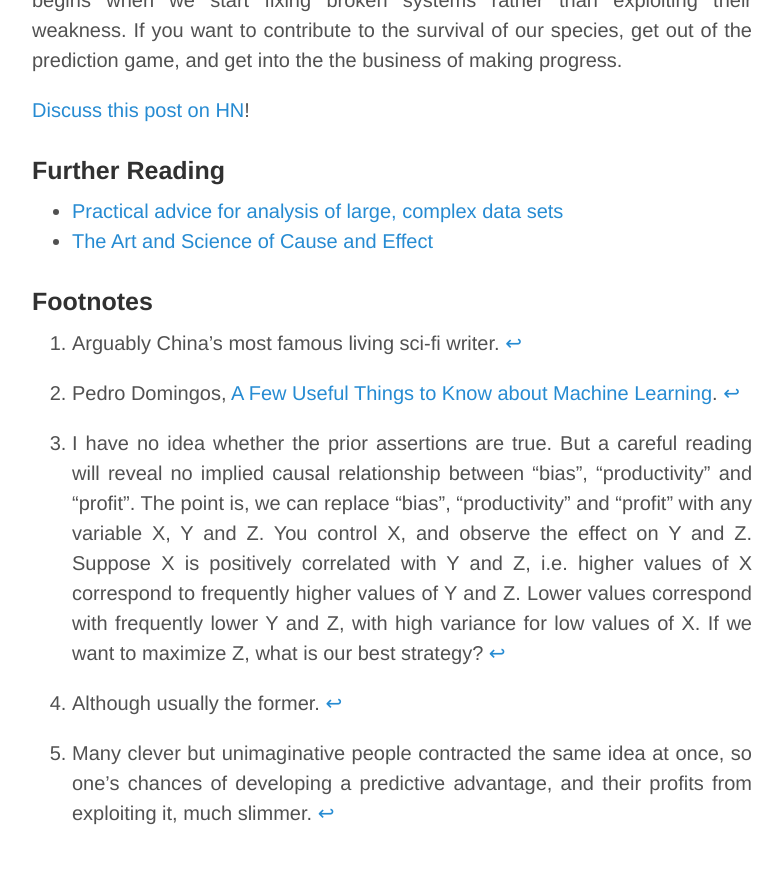
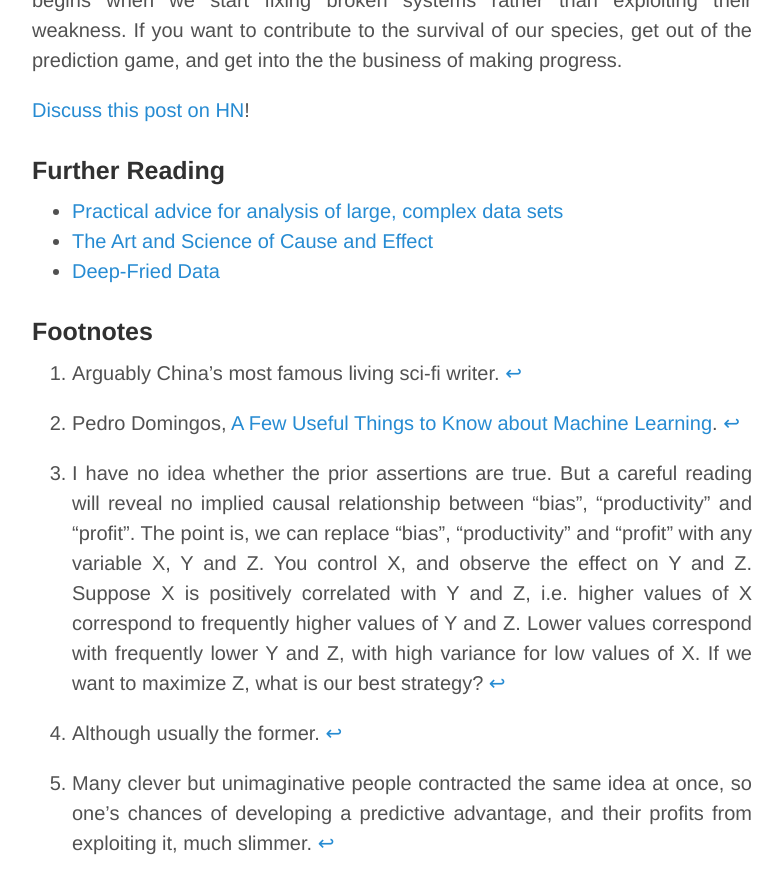
Before and after one commit to breandan/breandan.github.io, a Jekyll site: the page built from _posts/2017-02-02-trust-in-automation.md, in a window 1280 px wide and 900 px high, scrolled down 17498 px. Shown: the top 894 px of the window, without its empty margins (248-1031 px from the left). Built offline with Jekyll 4.4.1, drawn with Linux system fonts in a browser that asks for light colours; nearby versions of some CDN libraries; formulas are drawn with MathJax 3.

Commit message:
baconmeter article

```diff
--- a/_posts/2017-02-02-trust-in-automation.md
+++ b/_posts/2017-02-02-trust-in-automation.md
@@ -176,6 +176,7 @@ Progress begins when we stop using algorithms to just predict people's habits, a
 
 - [Practical advice for analysis of large, complex data sets](http://www.unofficialgoogledatascience.com/2016/10/practical-advice-for-analysis-of-large.html)
 - [The Art and Science of Cause and Effect](http://bayes.cs.ucla.edu/BOOK-2K/causality2-epilogue.pdf)
+- [Deep-Fried Data](http://idlewords.com/talks/deep_fried_data.htm)
 
 ### Footnotes
 
```
